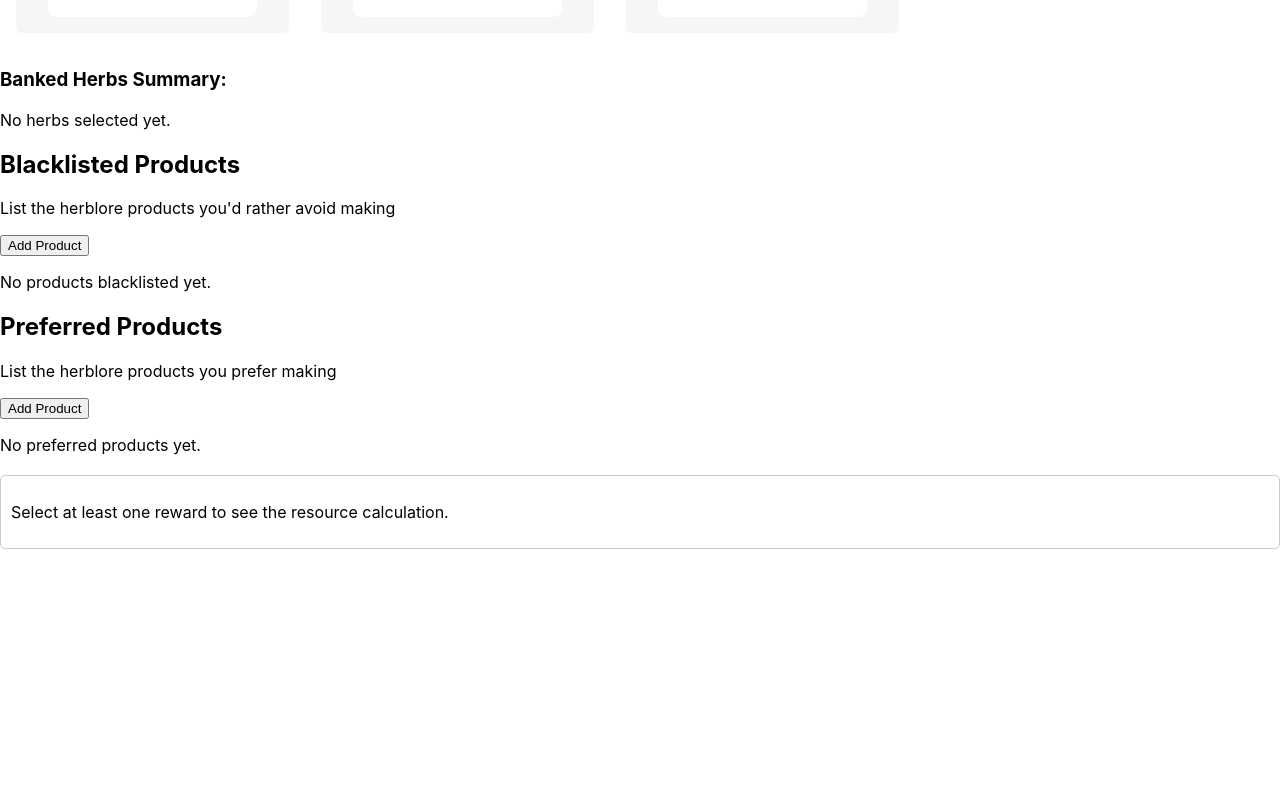
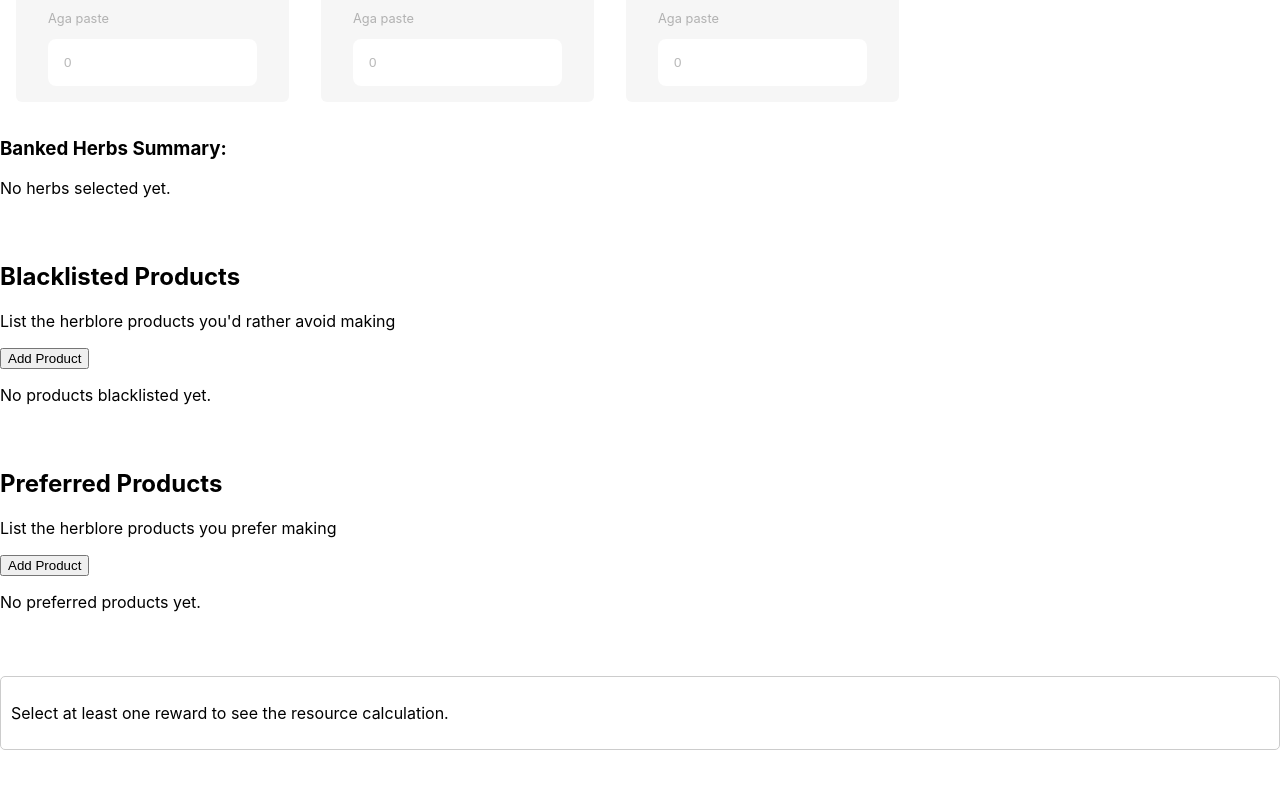
Before and after one commit to ItsBrianAgar/OSRS-Mixology-Calculator, a React (Create React App) app: page / in a window 1280 px wide. Shown: the part 1881-2670 px from the top of the page. Before the commit the page ends 2590 px from the top, so only its background shows below. Built offline with nearby package versions, Linux system fonts and the light colour scheme.

Commit message:
Renamed sections

```diff
--- a/src/App.jsx
+++ b/src/App.jsx
@@ -68,7 +68,6 @@ function App() {
           rewardsData={rewards}
           updateItemTotals={updateItemTotals}
         />
-        <hr />
       </section>
       <section className="herbloreConfiguration">
         <ProductProvider>
--- a/src/App.scss
+++ b/src/App.scss
@@ -1,6 +1,10 @@
 .App {
   max-width: 1440px;
   margin: 0 auto 10rem;
+}
+
+section {
+  margin: 4rem 0;
 }
 
 .section-seperator {
--- a/src/components/BlacklistedProductsSection/BlacklistedProductsSection.css
+++ b/src/components/BlacklistedProductsSection/BlacklistedProductsSection.css
@@ -39,10 +39,6 @@
 }
 
 /* BlacklistedProductsSection.css */
-
-.blacklisted-products-section {
-  margin: 0;
-}
 
 .blacklisted-products-list {
   list-style-type: none;
--- a/src/components/BlacklistedProductsSection/BlacklistedProductsSection.jsx
+++ b/src/components/BlacklistedProductsSection/BlacklistedProductsSection.jsx
@@ -19,7 +19,7 @@ function BlacklistedProductsSection() {
   );
 
   return (
-    <div className="blacklisted-products-section">
+    <section className="blacklisted-products-section">
       <h2>Blacklisted Products</h2>
       <p>List the herblore products you'd rather avoid making</p>
       <button
@@ -42,7 +42,7 @@ function BlacklistedProductsSection() {
         items={herbloreProducts}
         itemKey="name"
       />
-    </div>
+    </section>
   );
 }
 
--- a/src/components/ItemIcon/ItemIcon.jsx
+++ b/src/components/ItemIcon/ItemIcon.jsx
@@ -4,9 +4,6 @@ import spriteSheetImage from "../../images/sprite-sheet.png";
 import { spriteMap } from "../../utils/spriteMap";
 
 const ItemIcon = ({ itemKey }) => {
-  console.log("Rendering ItemIcon for:", itemKey);
-  console.log("SpriteMap entry:", spriteMap[itemKey]);
-
   if (!spriteMap[itemKey]) {
     console.warn(`No sprite position found for item key: ${itemKey}`);
     return (
--- a/src/components/PreferredProductsSection/PreferredProductsSection.jsx
+++ b/src/components/PreferredProductsSection/PreferredProductsSection.jsx
@@ -19,7 +19,7 @@ function PreferredProductsSection() {
   );
 
   return (
-    <div className="preferred-products-section">
+    <section className="preferred-products-section">
       <h2>Preferred Products</h2>
       <p>List the herblore products you prefer making</p>
       <button
@@ -42,7 +42,7 @@ function PreferredProductsSection() {
         items={herbloreProducts}
         itemKey="name"
       />
-    </div>
+    </section>
   );
 }
 
```
Also changed, not shown: src/index.js (+6 -6 lines).
